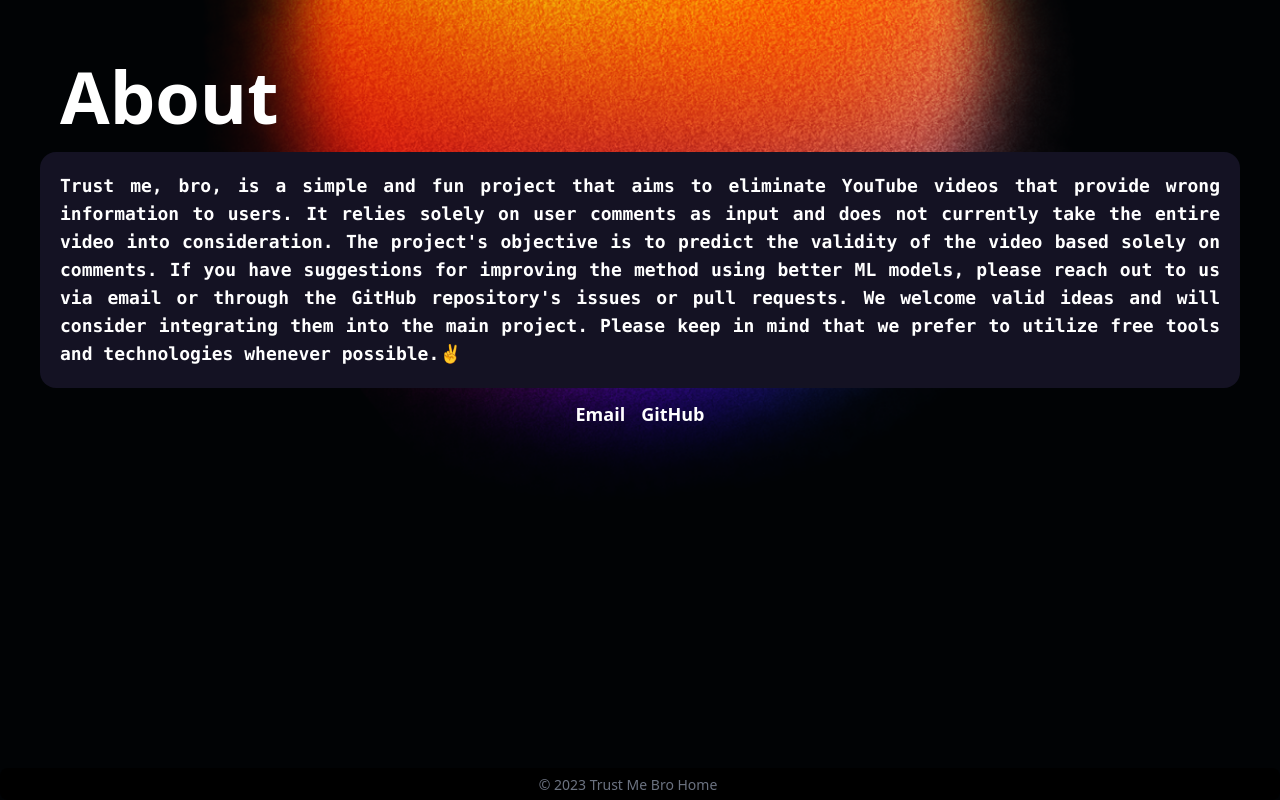
After one commit to drMy5tery/Trust-Me-Bro, a Django app: page /about/ in a window 1280 px wide. The commit adds this page. Run offline with Django 4.2, Linux system fonts and the light colour scheme; some libraries are stand-ins or nearby versions.

Commit message:
added about page

```diff
--- a/YtCmntAnalysis/Analysis/urls.py
+++ b/YtCmntAnalysis/Analysis/urls.py
@@ -3,6 +3,7 @@
 
 urlpatterns = [
     path('', views.test, name='test'),
+    path('about/', views.about, name='about'),
     path('analysis/',views.Analview.as_view(), name='analysis'),
 
 ]
--- a/YtCmntAnalysis/Analysis/views.py
+++ b/YtCmntAnalysis/Analysis/views.py
@@ -24,6 +24,9 @@
     response.content = pretty_data
     return HttpResponse(response)"""
     return render(request, "sample_test.html")
+
+def about(request):
+    return render(request, "about.html")
 
 
 class Analview(View):
--- a/YtCmntAnalysis/YtCmntAnalysis/urls.py
+++ b/YtCmntAnalysis/YtCmntAnalysis/urls.py
@@ -14,14 +14,17 @@
     2. Add a URL to urlpatterns:  path('blog/', include('blog.urls'))
 """
 from django.contrib import admin
-from django.urls import path,include
+from django.urls import path, include
 from django.conf.urls.static import static
 from django.conf import settings
 from Analysis.views import test
+from Analysis.views import about
+
 
 urlpatterns = [
-    path('admin/', admin.site.urls),
-    path('sentanalysis/',include('Analysis.urls')),
-    path('',test, name='test'),
+    path("admin/", admin.site.urls),
+    path("sentanalysis/", include("Analysis.urls")),
+    path("", test, name="test"),
+    path("about/", about, name="about"),
 ]
 urlpatterns += static(settings.STATIC_URL, document_root=settings.STATIC_ROOT)
--- /dev/null
+++ b/YtCmntAnalysis/templates/html/about.html
@@ -0,0 +1,77 @@
+<!DOCTYPE html>
+{% load static %}
+<html>
+  <head>
+    <title>Trust Me Bro</title>
+    <link rel="icon" href="{% static '/img/2.ico' %}" type="image/icon type" />
+
+    <meta charset="UTF-8" />
+    <meta name="viewport" content="width=device-width, initial-scale=1.0" />
+    <script src="https://cdn.tailwindcss.com"></script>
+    <style>
+      #mainbody {
+        background-image: url("{% static 'img/Landing_Page.png' %}");
+      }
+      #footer {
+        position: fixed;
+        left: 0;
+        bottom: 0;
+        width: 100%;
+        text-align: center;
+      }
+    </style>
+  </head>
+  <body>
+    <div class="bg-cover bg-center" id="mainbody">
+      <div class="h-screen w-full p-7 md:p-10 overflow-auto scrollbar-hide">
+        <div class="p-5">
+          <h1 class="text-white text-5xl md:text-7xl font-sans font-extrabold">
+            About
+          </h1>
+        </div>
+        <div class="bg-[#141223] rounded-2xl p-5">
+          <p
+            class="text-white text-base md:text-lg font-mono font-semibold tracking-normal leading-relaxed text-left md:text-justify"
+          >
+            Trust me, bro, is a simple and fun project that aims to eliminate
+            YouTube videos that provide wrong information to users. It relies
+            solely on user comments as input and does not currently take the
+            entire video into consideration. The project's objective is to
+            predict the validity of the video based solely on comments. If you
+            have suggestions for improving the method using better ML models,
+            please reach out to us via email or through the GitHub repository's
+            issues or pull requests. We welcome valid ideas and will consider
+            integrating them into the main project. Please keep in mind that we
+            prefer to utilize free tools and technologies whenever possible.✌️
+          </p>
+        </div>
+        <div class="flex justify-center space-x-4 p-3">
+          <a
+            href="mailto:rjeprof@gmail.com"
+            class="font-sans font-semibold text-lg text-white hover:text-slate-500"
+            >Email</a
+          >
+          <a
+            href="https://github.com/drMy5tery/Trust-Me-Bro"
+            class="font-sans font-semibold text-lg text-white hover:text-slate-500"
+            >GitHub</a
+          >
+        </div>
+
+        <footer id="footer" class="bg-black rounded-lg p-1">
+          <span class="text-sm text-gray-500 sm:text-center dark:text-gray-400"
+            >© 2023
+            <a
+              href="https://github.com/drMy5tery/Trust-Me-Bro"
+              class="hover:underline"
+              >Trust Me Bro</a
+            >
+            <a href="{% url 'test' %}" class="mr-4 hover:underline md:mr-6"
+              >Home</a
+            >
+          </span>
+        </footer>
+      </div>
+    </div>
+  </body>
+</html>
--- a/YtCmntAnalysis/templates/html/sample_test.html
+++ b/YtCmntAnalysis/templates/html/sample_test.html
@@ -160,11 +160,11 @@
                   src="https://i.ytimg.com/vi/BjyWXiZrSlQ/default.jpg"
                   width="250"
                   height="250"
-                  class="object-cover h-full w-full rounded-md border-2 border-orange-500 shadow-md shadow-orange-600"
+                  class="object-cover h-full w-full rounded-2xl"
                 />
               </div>
 
-              <div class="h-1/5 md:h-2/5 p-3 grid grid-cols-1 content-center">
+              <div class="h-1/5 md:h-2/5 p-3 grid grid-cols-1 content-around">
                 <div class="text-white text-base" id="video_name">
                   Turning a Figma Design into a Real Website using HTML and CSS
                 </div>
@@ -237,6 +237,7 @@
               class="hover:underline"
               >Trust Me Bro</a
             >
+            <a href="{% url 'about' %}" class="mr-4 hover:underline md:mr-6 ">About</a>
           </span>
         </footer>
       </div>
```
